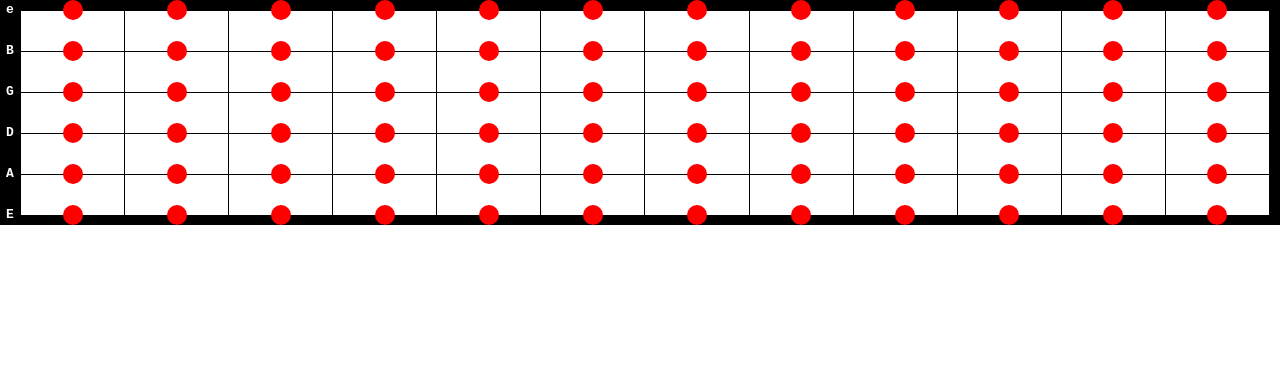
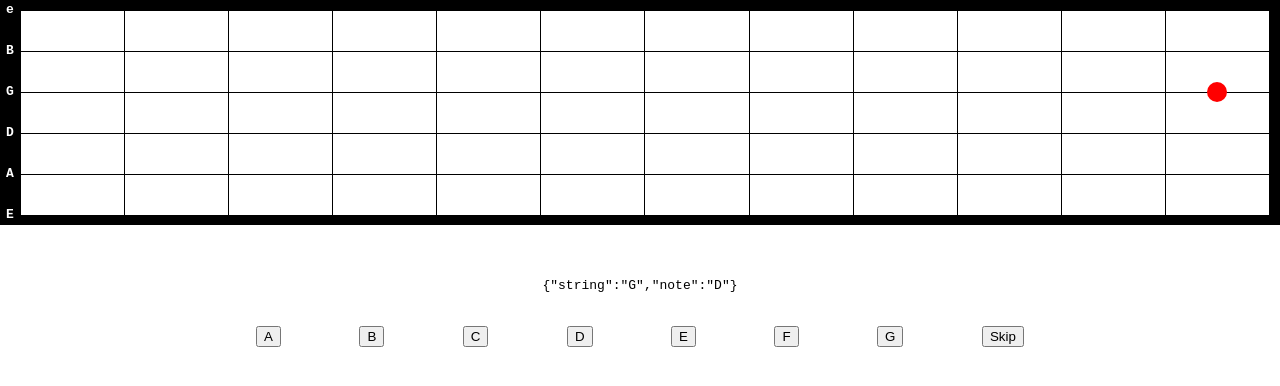
Before and after one commit to areknow/fretboard-quiz, a React (Create React App) app: page / in a window 1280 px wide. Shown: the top 386 px of the page. Built offline with nearby package versions, Linux system fonts and the light colour scheme.

Commit message:
finished basic note matching logic

```diff
--- a/package.json
+++ b/package.json
@@ -6,10 +6,12 @@
     "@testing-library/jest-dom": "^5.11.4",
     "@testing-library/react": "^11.1.0",
     "@testing-library/user-event": "^12.1.10",
+    "@types/classnames": "^2.3.1",
     "@types/jest": "^26.0.15",
     "@types/node": "^12.0.0",
     "@types/react": "^16.9.53",
     "@types/react-dom": "^16.9.8",
+    "classnames": "^2.3.1",
     "react": "^17.0.2",
     "react-dom": "^17.0.2",
     "react-scripts": "4.0.3",
--- a/src/App.scss
+++ b/src/App.scss
@@ -7,7 +7,7 @@
   table {
     width: 100%;
     border-collapse: collapse;
-    tr.invisible {
+    tr.hidden {
       td {
         padding: 0;
       }
@@ -27,10 +27,12 @@
         left: 0;
         right: 0;
         margin: auto;
-        background: red;
         border-radius: 20px;
         width: 20px;
         height: 20px;
+      }
+      &.active:after {
+        background: red;
       }
     }
   }
@@ -62,6 +64,13 @@
   height: 20px;
 }
 
+.buttons {
+  display: flex;
+  width: 60%;
+  margin: auto;
+  justify-content: space-between;
+}
+
 @media (orientation: portrait) {
   body {
     transform: rotate(90deg) translateX(50px);
--- a/src/App.tsx
+++ b/src/App.tsx
@@ -1,29 +1,92 @@
+import cx from "classnames";
+import { useCallback, useEffect, useState } from "react";
 import "./App.scss";
-import { board } from "./board";
+import { resetBoard } from "./board";
+
+interface Note {
+  string: string;
+  note: string | null;
+}
+
+const getRandomInt = (max: number) => {
+  return Math.floor(Math.random() * max);
+};
+
+const generateBoardWithActiveNote = () => {
+  const board = resetBoard();
+  const string = board[getRandomInt(6)];
+  const notes = string.notes.filter((note) => note.value);
+  const note = notes[getRandomInt(notes.length)];
+  note.active = true;
+
+  return {
+    board,
+    activeNote: {
+      string: string.label,
+      note: note.value,
+    },
+  };
+};
 
 const App = () => {
+  const [board, setBoard] = useState(resetBoard());
+  const [activeNote, setActiveNote] = useState<Note>({ string: "", note: "" });
+
+  const checkNote = (note: string) => {
+    if (activeNote.note === note) {
+      alert("good");
+    } else {
+      alert("bad");
+    }
+  };
+
+  const randomize = useCallback(() => {
+    const boardWithNote = generateBoardWithActiveNote();
+    setBoard(boardWithNote.board);
+    setActiveNote(boardWithNote.activeNote);
+  }, []);
+
+  useEffect(() => {
+    randomize();
+  }, [randomize]);
+
   return (
+    <>
       <div className="board">
         <table>
           <tbody>
-          {board.map((tr, key) => (
-            <tr key={key} className={tr.invisible ? "invisible" : ""}>
-              {tr.notes.map((note, key) => {
-                if (key === 0) {
-                  return (
-                    <td key={key}>
-                      <div className="fret-label">{tr.label}</div>
+            {board.map((string, key) => (
+              <tr key={key} className={cx([string.hidden && "hidden"])}>
+                {string.notes.map((note, key) => (
+                  <td key={key} className={cx([note.active && "active"])}>
+                    {key === 0 && (
+                      <div className="fret-label">{string.label}</div>
+                    )}
                   </td>
-                  );
-                } else {
-                  return <td key={key}></td>;
-                }
-              })}
+                ))}
               </tr>
             ))}
           </tbody>
         </table>
       </div>
+      <br />
+      <br />
+      <pre style={{ whiteSpace: "pre-wrap", textAlign: "center" }}>
+        {JSON.stringify(activeNote)}
+      </pre>
+
+      <br />
+      <div className="buttons">
+        <button onClick={() => checkNote("A")}>A</button>
+        <button onClick={() => checkNote("B")}>B</button>
+        <button onClick={() => checkNote("C")}>C</button>
+        <button onClick={() => checkNote("D")}>D</button>
+        <button onClick={() => checkNote("E")}>E</button>
+        <button onClick={() => checkNote("F")}>F</button>
+        <button onClick={() => checkNote("G")}>G</button>
+        <button onClick={() => randomize()}>Skip</button>
+      </div>
+    </>
   );
 };
 
--- a/src/board.tsx
+++ b/src/board.tsx
@@ -1,27 +1,107 @@
-export const board = [
+export const resetBoard = () => {
+  return [
     {
       label: "e",
-    notes: ["1", "1", "1", "1", "1", "1", "1", "1", "1", "1", "1", "1"],
+      notes: [
+        { active: false, value: "F" },
+        { active: false, value: null },
+        { active: false, value: "G" },
+        { active: false, value: null },
+        { active: false, value: "A" },
+        { active: false, value: null },
+        { active: false, value: "B" },
+        { active: false, value: "C" },
+        { active: false, value: null },
+        { active: false, value: "D" },
+        { active: false, value: null },
+        { active: false, value: "E" },
+      ],
     },
     {
       label: "B",
-    notes: ["1", "1", "1", "1", "1", "1", "1", "1", "1", "1", "1", "1"],
+      notes: [
+        { active: false, value: "C" },
+        { active: false, value: null },
+        { active: false, value: "D" },
+        { active: false, value: null },
+        { active: false, value: "E" },
+        { active: false, value: "F" },
+        { active: false, value: null },
+        { active: false, value: "G" },
+        { active: false, value: null },
+        { active: false, value: "A" },
+        { active: false, value: null },
+        { active: false, value: "B" },
+      ],
     },
     {
       label: "G",
-    notes: ["1", "1", "1", "1", "1", "1", "1", "1", "1", "1", "1", "1"],
+      notes: [
+        { active: false, value: null },
+        { active: false, value: "E" },
+        { active: false, value: "F" },
+        { active: false, value: null },
+        { active: false, value: "G" },
+        { active: false, value: null },
+        { active: false, value: "A" },
+        { active: false, value: null },
+        { active: false, value: "B" },
+        { active: false, value: "C" },
+        { active: false, value: null },
+        { active: false, value: "D" },
+      ],
     },
     {
       label: "D",
-    notes: ["1", "1", "1", "1", "1", "1", "1", "1", "1", "1", "1", "1"],
+      notes: [
+        { active: false, value: null },
+        { active: false, value: "E" },
+        { active: false, value: "F" },
+        { active: false, value: null },
+        { active: false, value: "G" },
+        { active: false, value: null },
+        { active: false, value: "A" },
+        { active: false, value: null },
+        { active: false, value: "B" },
+        { active: false, value: "C" },
+        { active: false, value: null },
+        { active: false, value: "D" },
+      ],
     },
     {
       label: "A",
-    notes: ["1", "1", "1", "1", "1", "1", "1", "1", "1", "1", "1", "1"],
+      notes: [
+        { active: false, value: null },
+        { active: false, value: "B" },
+        { active: false, value: "C" },
+        { active: false, value: null },
+        { active: false, value: "D" },
+        { active: false, value: null },
+        { active: false, value: "E" },
+        { active: false, value: "F" },
+        { active: false, value: null },
+        { active: false, value: "G" },
+        { active: false, value: null },
+        { active: false, value: "A" },
+      ],
     },
     {
-    invisible: true,
+      hidden: true,
       label: "E",
-    notes: ["1", "1", "1", "1", "1", "1", "1", "1", "1", "1", "1", "1"],
+      notes: [
+        { active: false, value: "F" },
+        { active: false, value: null },
+        { active: false, value: "G" },
+        { active: false, value: null },
+        { active: false, value: "A" },
+        { active: false, value: null },
+        { active: false, value: "B" },
+        { active: false, value: "C" },
+        { active: false, value: null },
+        { active: false, value: "D" },
+        { active: false, value: null },
+        { active: false, value: "E" },
+      ],
     },
   ];
+};
```
Also changed, not shown: 1 other file (tests, documents, lock files or other folders). Lines whose indentation alone changed are shown as unchanged.
